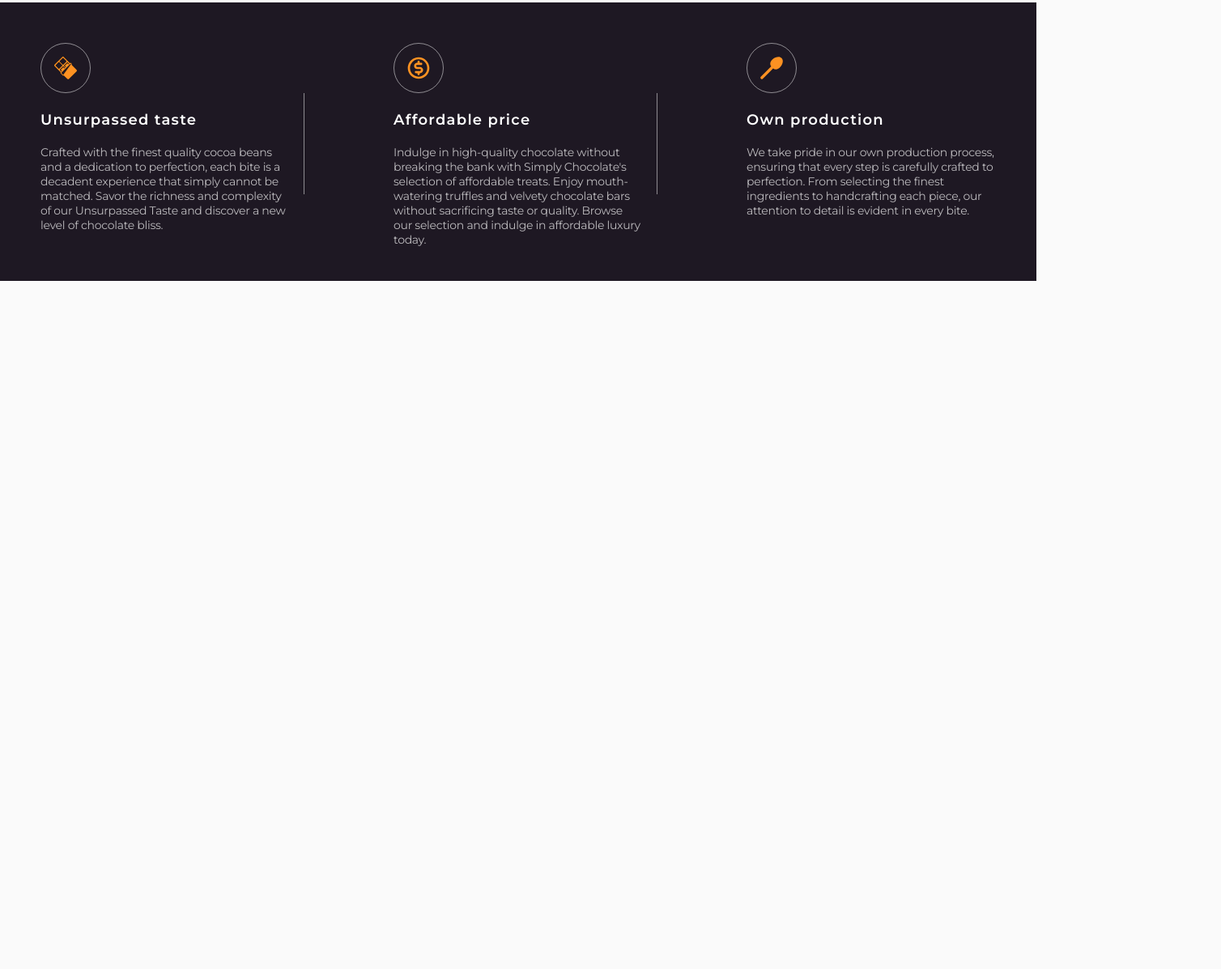
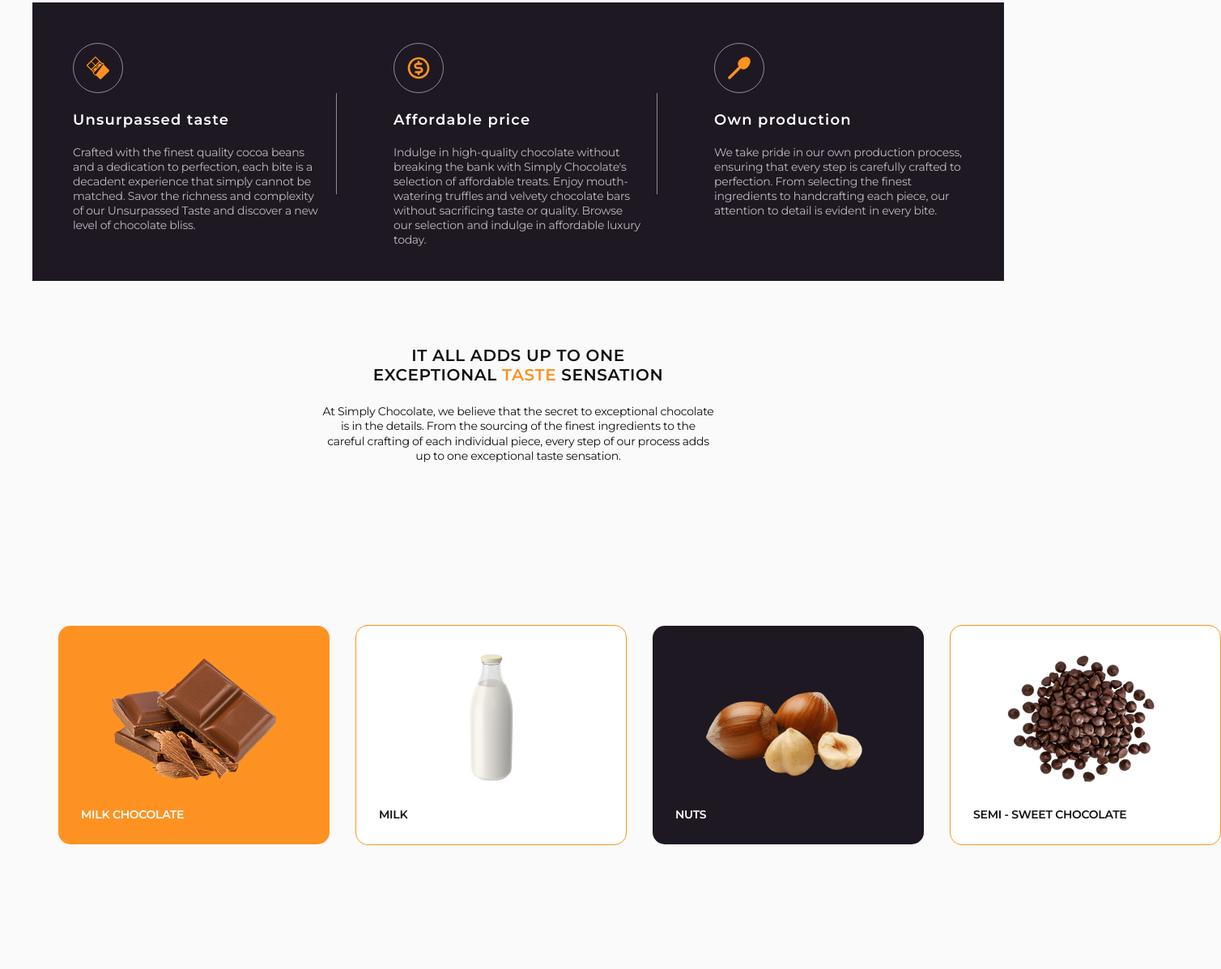
Before and after one commit to Al14lex/2.Simply-Chocolate, a plain HTML site: page index.html in a window 1280 px wide. Shown: the part 735-1932 px from the top of the page at 81% size, 1508 px wide, since content can reach past the window. Before the commit the page ends 1082 px from the top, so only its background shows below. Drawn offline with nearby package versions, Linux system fonts and the light colour scheme.

Commit message:
add mobile ingredients

```diff
--- a/css/styles.css
+++ b/css/styles.css
@@ -402,12 +402,88 @@ screen and (min-devise-pixel-ratio: 2) {
     justify-content: space-between;
 }
 }
-
-
 /*-------------------------------INGREDIENTS---------------------------------*/
+.div-ingred{
+    padding-top: 60px;
+    padding-bottom: 30px;
+}
+.ingredients-section-title{
+    width: 283px;
+    text-align: center;
+    font-size: 20px;
+    font-weight: 600;
+    line-height: 1.2;
+    letter-spacing: 0.03em;
+    text-transform: uppercase;
+    margin-left: auto;
+    margin-right: auto;
+    margin-bottom: 24px;
+}
+.par-ingred{
+    text-align: center;
+    letter-spacing: -0.02em;
+    margin-bottom: 32px;
+}
+.ingred-list{
+    display: flex;
+    flex-direction: column;
+    gap: 20px;
+}
+.ingred-list-item > p{
+    font-weight: 600;
+    line-height: 1.3;
+    letter-spacing: -0.02em;
+    text-transform: uppercase;
+}
+.ingred-list-item{
+    padding: 28px;
+    border-radius: 15px;
+}
+.ingred-list-item:nth-child(4n+1){
+    color: #FFF;
+    background-color: #FD9222;
+}
+.ingred-list-item:nth-child(even){
+    background-color: #FFF;
+    color: #111;
+    border: 1px solid #FD9222;
+}
+.ingred-list-item:nth-child(4n-1){
+    background-color: #1E1823;
+    color: #FFF;
+    border-color: #1E1823;
+}
+.ingred-img{
+    margin-left: auto;
+    margin-right: auto;
+    margin-bottom: 25px;
+}
 
 /*-------------------------------TABLET INGREDIENTS-------------------------------*/
+@media screen and (min-width: 768px){
+.div-ingred{
+    padding: 80px 32px 40px 32px;
+}
+.ingredients-section-title{
+    width: 411px;
+}
+.par-ingred{
+    width: 486px;
+    margin-left: auto;
+    margin-right: auto;
+    margin-bottom: 50px;
+}
+.ingred-list{
+    flex-wrap: wrap;
+    justify-content: center;
+    gap: 32px;
+    height: 572px;
+}
+.ingred-list-item{
+    width: 335px;
+}
 
+}
 
 /*-------------------------------DESCTOP INGREDIENTS----------------------------------*/
 
--- a/index.html
+++ b/index.html
@@ -113,7 +113,7 @@
         </div>
       </section>
      <!-----------------------------banefits--------------------------------->
-      <section class="sec-benefits">
+      <section class="sec-benefits container">
           <h2 class="visually-hidden" id="benefits">Benefits</h2>
           <ul class="benefits-list">
             <li class="benefits-list-item list">
@@ -186,40 +186,49 @@
           </ul>
       </section>
       <!-----------------------------ingredients--------------------------------->
-      <!--
       <section>
-        <div>
-          <h2 class="section-title ingredients-section-title">
+        <div class="container div-ingred">
+          <h2 class="ingredients-section-title">
             It all adds up to one exceptional
             <span class="accent-color">taste</span> sensation
           </h2>
-          <p>
+          <p class="par-ingred">
             At Simply Chocolate, we believe that the secret to exceptional
             chocolate is in the details. From the sourcing of the finest
             ingredients to the careful crafting of each individual piece, every
             step of our process adds up to one exceptional taste sensation.
           </p>
-          <ul>
-            <li>
-              <img src="./imeges/1.sektion3.png" alt="milk chocolate" />
+          <ul class="ingred-list list">
+            <li class="ingred-list-item ">
+               <img class="ingred-img" alt="milk chocolate"
+                src="./imeges/milk-choco.png"
+                srcset="./imeges/milk-choco@2x.png 2x" />
               <p>milk chocolate</p>
             </li>
-            <li>
-              <img src="./imeges/2.sektion3.png" alt="milk" />
+            <li class="ingred-list-item ">
+                <img class="ingred-img"
+                 src="./imeges/milk.png"
+                  srcset="./imeges/milk@2x.png 2x"
+                   alt="milk" />
               <p>milk</p>
             </li>
-            <li>
-              <img src="./imeges/3.sektion3.png" alt="nuts" />
+            <li class="ingred-list-item ">
+                <img class="ingred-img"
+                 src="./imeges/nuts.png"
+                 srcset="./imeges/nuts@2x.png 2x"
+                 alt="nuts" />
               <p>nuts</p>
             </li>
-            <li>
-              <img src="./imeges/4.sektion3.png" alt="semi - sweet chocolate" />
+            <li class="ingred-list-item ">
+              <img class="ingred-img"
+              src="./imeges/kakao-b.png"
+               srcset="./imeges/kakao-b@2x.png 2x"
+               alt="semi - sweet chocolate" />
               <p>semi - sweet chocolate</p>
             </li>
           </ul>
         </div>
       </section>
-      -->
       <!-----------------------------how its made--------------------------------->
       <!--
       <section>
```
